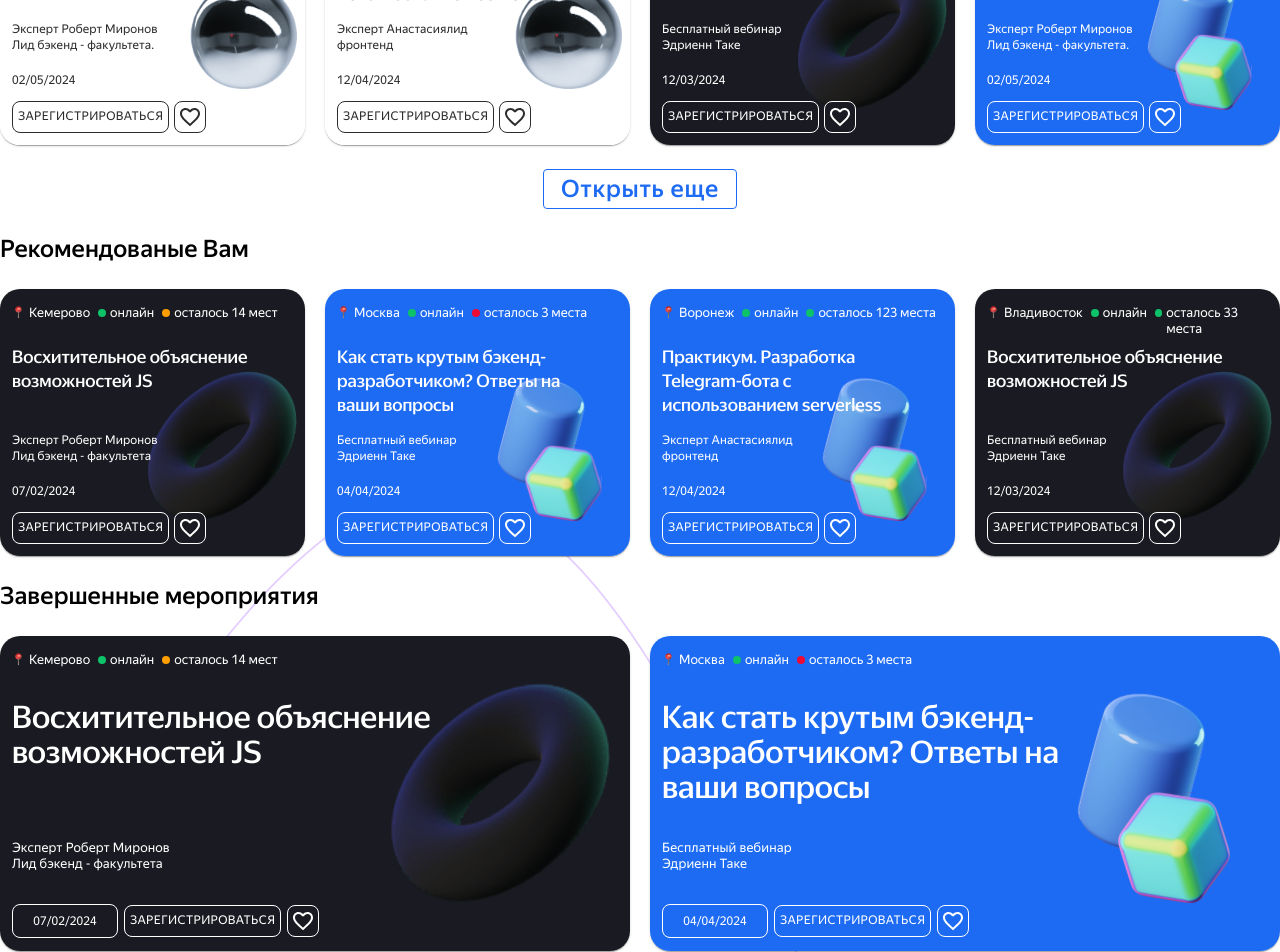
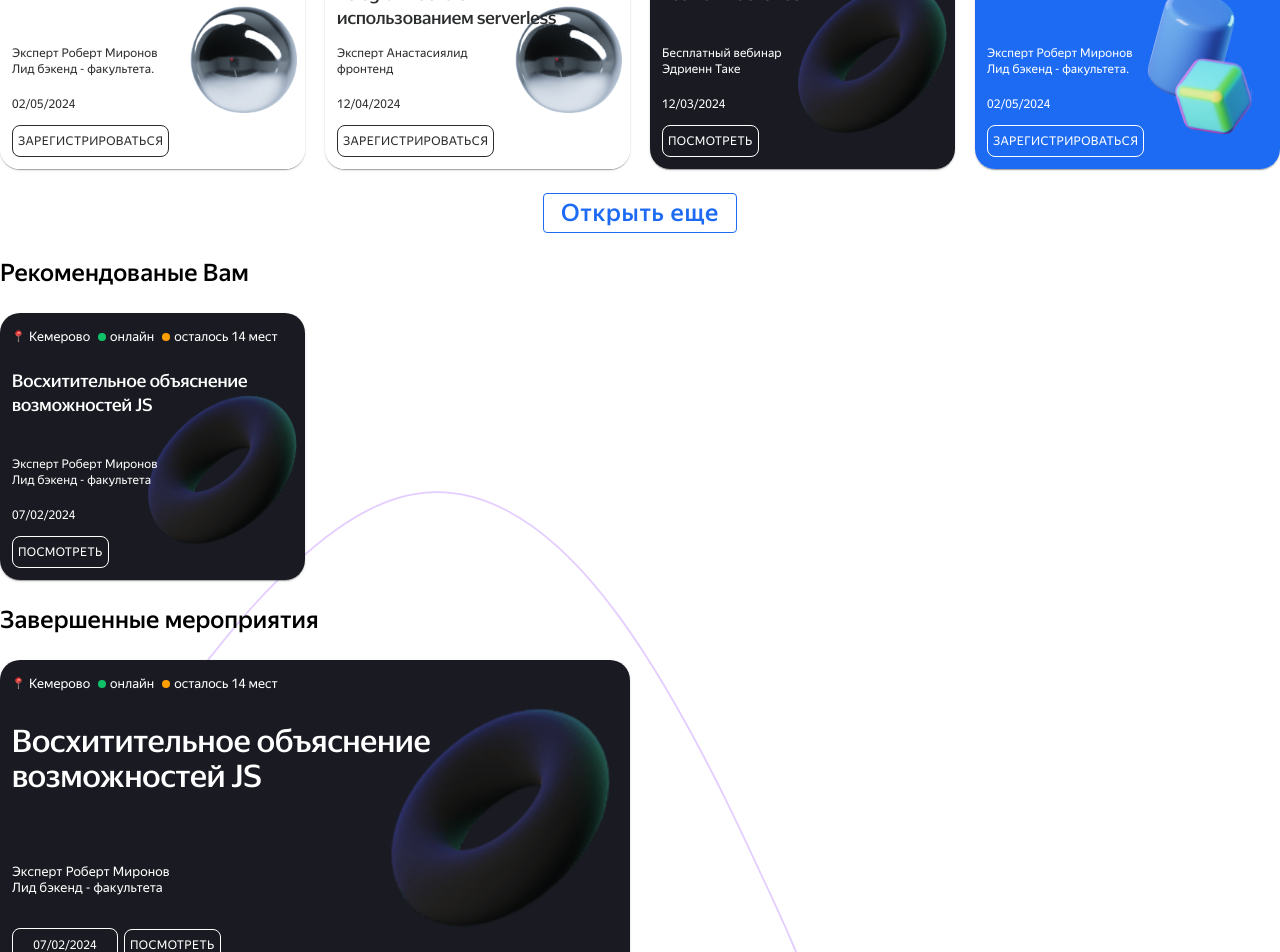
Before and after one commit to First-team-hack/frontend-funtech, a React (Create React App) app: page / in a window 1280 px wide. Shown: the part 980-1932 px from the top of the page. Built offline with nearby package versions, Linux system fonts and the light colour scheme.

Commit message:
feat: connect event card to profile provider

```diff
--- a/src/App.js
+++ b/src/App.js
@@ -11,11 +11,13 @@ import Auth from './pages/Auth/Auth';
 import NotFoundPage from './pages/NotFoundPage/NotFoundPage';
 import { useState } from 'react';
 import Footer from './components/Footer/Footer';
+import useProfile from './providers/ProfileProvider/ProfileProvider.hook';
 
 function App() {
   const location = useLocation();
   const { pathname } = location;
-  const [isLoggedIn, setIsLoggedIn] = useState(true);
+  const { login, isLoggedIn } = useProfile();
+
   return (
     <div className="App">
       <Header />
--- a/src/components/EventCard/EventCard.jsx
+++ b/src/components/EventCard/EventCard.jsx
@@ -6,7 +6,8 @@ import EventCardTitle from './EventCardTitle/EventCardTitle';
 import EventCardSpeaker from './EventCardSpeaker/EventCardSpeaker';
 import EventCardDate from './EventCardDate/EventCardDate';
 import EventCardButton from './EventCardButton/EventCardButton';
-import React from 'react';
+import React, { useEffect, useState } from 'react';
+import useProfile from '../../providers/ProfileProvider/ProfileProvider.hook';
 
 /** A event card component that has 3 size preset and 3 color style preset.
  * @param {string} cardSize There are 3 options: 'small' 'medium' and 'large'. Default is 'small'.
@@ -15,23 +16,41 @@ import React from 'react';
  * @param {string} speaker Event speaker description.
  * @param {date} date Event date.
  * @param {string} buttonText Button text.
- * @param {boolean} isLiked Like button state, true = active state, false = inactive state
+ * @param {boolean} isActive Like button state, true = active state, false = inactive state
  * @param {boolean} buttonDisabled State of text button, true = disabled, false = enabled
  * @param {*} props another props
  * @returns
  */
 function EventCard(props) {
   const {
-    cardSize,
-    colorTheme,
-    title = '',
-    speaker = '',
-    date = new Date(),
-    buttonText = '',
-    isLiked = false,
-    buttonDisabled = false,
-  } = props;
+    userInfo,
+    favoriteEvents,
+    registeredEvents,
+    isLoggedIn,
+    addFavoriteEvent,
+    deleteFavoriteEvent,
+    registerToEvent,
+  } = useProfile();
+  const { event, cardSize } = props;
+  const { id, colorTheme, title = '', speaker = '', date = new Date() } = event;
 
+  const isLikeButtonActive = favoriteEvents.some((favoriteEvent) => favoriteEvent.id === id);
+  const isUserRegisterToEvent = registeredEvents.some(
+    (registeredEvent) => registeredEvent.id === id
+  );
+  const isEventCompleted = Date.now() - date.getTime() > 0;
+
+  const buttonState = isEventCompleted
+    ? { text: 'Посмотреть', disabled: false, action: () => {} }
+    : isUserRegisterToEvent
+    ? { text: 'Вы зарегистрированы', disabled: true, action: () => {} }
+    : {
+        text: 'Зарегистрироваться',
+        disabled: false,
+        action: () => {
+          registerToEvent(event, userInfo.id);
+        },
+      };
   //choosing card theme
   let chosenTheme;
   switch (colorTheme) {
@@ -82,7 +101,7 @@ function EventCard(props) {
   return (
     <Card sx={{ ...chosenSizes, display: 'flex' }}>
       <EventCardContainer colorTheme={chosenTheme} cardSize={cardSize}>
-        <EventCardHeader {...props} colorTheme={chosenTheme} cardSize={cardSize} />
+        <EventCardHeader {...event} colorTheme={chosenTheme} cardSize={cardSize} />
         <Stack direction="column" sx={{ flexGrow: '1' }}>
           <EventCardTitle colorTheme={chosenTheme} cardSize={cardSize}>
             {title}
@@ -102,22 +121,28 @@ function EventCard(props) {
               </EventCardDate>
             )}
             <EventCardButton
-              disabled={buttonDisabled}
+              onClick={buttonState.action}
+              disabled={buttonState.disabled}
               colorTheme={chosenTheme?.button}
               sx={{
                 fontSize: cardSize === 'medium' ? '16px' : '12px',
               }}
             >
-              {buttonText}
+              {buttonState.text}
             </EventCardButton>
+            {isLoggedIn && (
               <EventCardButton
+                onClick={() =>
+                  isLikeButtonActive ? deleteFavoriteEvent(event) : addFavoriteEvent(event)
+                }
                 sx={{
                   marginLeft: cardSize === 'small' ? '5px' : cardSize === 'medium' ? '20px' : '6px',
                 }}
                 role="like"
-              isLiked={isLiked}
+                isActive={isLikeButtonActive}
                 colorTheme={chosenTheme?.button}
               />
+            )}
           </CardActions>
         </Stack>
       </EventCardContainer>
--- a/src/components/EventCard/EventCardButton/EventCardButton.jsx
+++ b/src/components/EventCard/EventCardButton/EventCardButton.jsx
@@ -1,7 +1,7 @@
 import { Button, IconButton } from '@mui/material';
 import { Favorite, FavoriteBorderOutlined } from '@mui/icons-material';
 
-function EventCardButton({ sx, role = '', isLiked, colorTheme, ...props }) {
+function EventCardButton({ sx, role = '', isActive, colorTheme, ...props }) {
   const buttonBasicStyles = {
     ...colorTheme?.basic,
     fontFamily: `'YS Text', 'Arial', sans-serif`,
@@ -39,7 +39,7 @@ function EventCardButton({ sx, role = '', isLiked, colorTheme, ...props }) {
         buttonStateStyles,
       ]}
     >
-      {isLiked ? <Favorite /> : <FavoriteBorderOutlined />}
+      {isActive ? <Favorite /> : <FavoriteBorderOutlined />}
     </IconButton>
   ) : (
     <Button
--- a/src/components/EventsTab/EventsTab.jsx
+++ b/src/components/EventsTab/EventsTab.jsx
@@ -67,14 +67,14 @@ function EventsTab() {
         </h2>
         <Grid container spacing="20px">
           {currentTab === 'expected'
-            ? expectedEvents.map((card) => (
-                <Grid key={card.id} item xs={3}>
-                  <EventCard {...card} cardSize="small" buttonText="зарегистрироваться" />
+            ? expectedEvents.map((event) => (
+                <Grid key={event.id} item xs={3}>
+                  <EventCard event={event} cardSize="small" buttonText="зарегистрироваться" />
                 </Grid>
               ))
-            : completedEvents.map((card) => (
-                <Grid key={card.id} item xs={3}>
-                  <EventCard {...card} cardSize="small" buttonText="зарегистрироваться" />
+            : completedEvents.map((event) => (
+                <Grid key={event.id} item xs={3}>
+                  <EventCard event={event} cardSize="small" buttonText="зарегистрироваться" />
                 </Grid>
               ))}
         </Grid>
--- a/src/pages/Billboard/Billboard.jsx
+++ b/src/pages/Billboard/Billboard.jsx
@@ -7,6 +7,7 @@ import { mockCardsData } from '../../utils/mock-data';
 import EventCard from '../../components/EventCard/EventCard';
 import { useState } from 'react';
 import CustomButton from '../../components/CustomButton/CustomButton';
+import useProfile from '../../providers/ProfileProvider/ProfileProvider.hook';
 
 function Billboard() {
   const allEvents = mockCardsData;
@@ -16,19 +17,21 @@ function Billboard() {
   const showMoreEvents = () => {
     setVisibleEvents((prev) => prev + 8);
   };
+  const { login } = useProfile();
 
   return (
     <main className="billboard">
       <div className="billboard__container">
         <Breadcrumbs />
+        <button onClick={login}>логин</button>
         <FilterBar />
         <img className="billboard__banner" src={bannerImg} alt="" />
         <section className="billboard__section">
           <h2 className="billboard__section-title">В ближайшее время</h2>
           <Grid container spacing="20px">
-            {allEvents.slice(0, visibleEvent).map((card) => (
-              <Grid key={card.id} item xs={3}>
-                <EventCard {...card} cardSize="small" buttonText="зарегистрироваться" />
+            {allEvents.slice(0, visibleEvent).map((event) => (
+              <Grid key={event.id} item xs={3}>
+                <EventCard event={event} cardSize="small" buttonText="зарегистрироваться" />
               </Grid>
             ))}
           </Grid>
@@ -45,9 +48,9 @@ function Billboard() {
         <section className="billboard__section">
           <h2 className="billboard__section-title">Рекомендованые Вам</h2>
           <Grid container spacing="20px">
-            {recommendedEvents.slice(0, 4).map((card) => (
-              <Grid key={card.id} item xs={3}>
-                <EventCard {...card} cardSize="small" buttonText="зарегистрироваться" />
+            {recommendedEvents.slice(0, 1).map((event) => (
+              <Grid key={event.id} item xs={3}>
+                <EventCard event={event} cardSize="small" buttonText="зарегистрироваться" />
               </Grid>
             ))}
           </Grid>
@@ -55,9 +58,9 @@ function Billboard() {
         <section className="billboard__section">
           <h2 className="billboard__section-title">Завершенные мероприятия</h2>
           <Grid container spacing="20px">
-            {completedEvents.slice(0, 2).map((card) => (
-              <Grid key={card.id} item xs={6}>
-                <EventCard {...card} cardSize="large" buttonText="зарегистрироваться" />
+            {completedEvents.slice(0, 1).map((event) => (
+              <Grid key={event.id} item xs={6}>
+                <EventCard event={event} cardSize="large" buttonText="зарегистрироваться" />
               </Grid>
             ))}
           </Grid>
--- a/src/pages/Profile/Profile.jsx
+++ b/src/pages/Profile/Profile.jsx
@@ -1,22 +1,15 @@
 import './Profile.css';
 import Breadcrumbs from '../../components/Breadcrumbs/Breadcrumbs';
-
 import EventsTab from '../../components/EventsTab/EventsTab';
-import { mockCardsData } from '../../utils/mock-data';
 import UserBar from '../../components/UserBar/UserBar';
-import useUser from '../../providers/ProfileProvider/ProfileProvider.hook';
 
 function Profile() {
-  const user = useUser();
-
-  const expectedEvents = mockCardsData.filter((event) => Date.now() - event.date.getTime() < 0);
-  const completedEvents = mockCardsData.filter((event) => Date.now() - event.date.getTime() > 0);
   return (
     <main className="profile">
-      <div className="profile__container" onClick={user.login}>
+      <div className="profile__container">
         <Breadcrumbs />
         <UserBar />
-        <EventsTab expectedEvents={expectedEvents} completedEvents={completedEvents} />
+        <EventsTab />
       </div>
     </main>
   );
--- a/src/providers/ProfileProvider/ProfileProvider.jsx
+++ b/src/providers/ProfileProvider/ProfileProvider.jsx
@@ -67,7 +67,7 @@ const ProfileProvider = ({ children }) => {
 
   const addFavoriteEvent = (event, userId) => {
     // post register event to server
-    setRegisteredEvents([event, ...favoriteEvents]);
+    setFavoriteEvents([event, ...favoriteEvents]);
   };
 
   const deleteFavoriteEvent = (deletedEvent) => {
```
Lines whose indentation alone changed are shown as unchanged.
